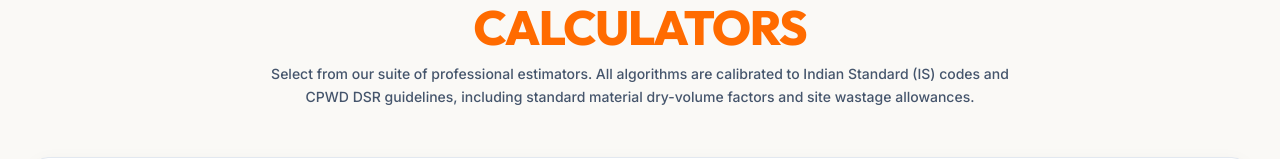
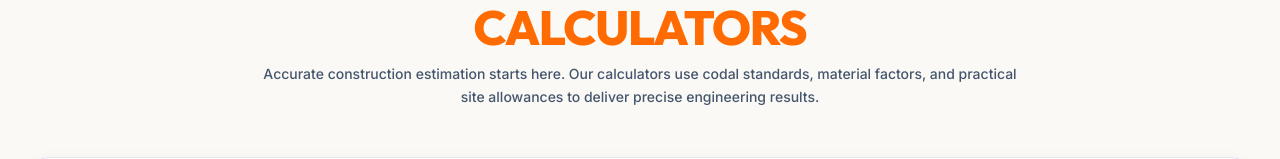
Before and after one commit to civilathandwork/civilathand-v1, a Next.js app: page /calculators in a window 1280 px wide. Shown: the part 226-385 px from the top of the page. Built offline with nearby package versions, Linux system fonts and the light colour scheme; no server answers; the database is empty.

Commit message:
Update page.tsx

```diff
--- a/src/app/calculators/page.tsx
+++ b/src/app/calculators/page.tsx
@@ -120,7 +120,7 @@ export default function CalculatorsHubPage() {
               transition={{ delay: 0.15 }}
               className="mt-3 text-sm text-slate-600 leading-relaxed font-medium"
             >
-              Select from our suite of professional estimators. All algorithms are calibrated to Indian Standard (IS) codes and CPWD DSR guidelines, including standard material dry-volume factors and site wastage allowances.
+              Accurate construction estimation starts here. Our calculators use codal standards, material factors, and practical site allowances to deliver precise engineering results.
             </motion.p>
           </div>
 
```
